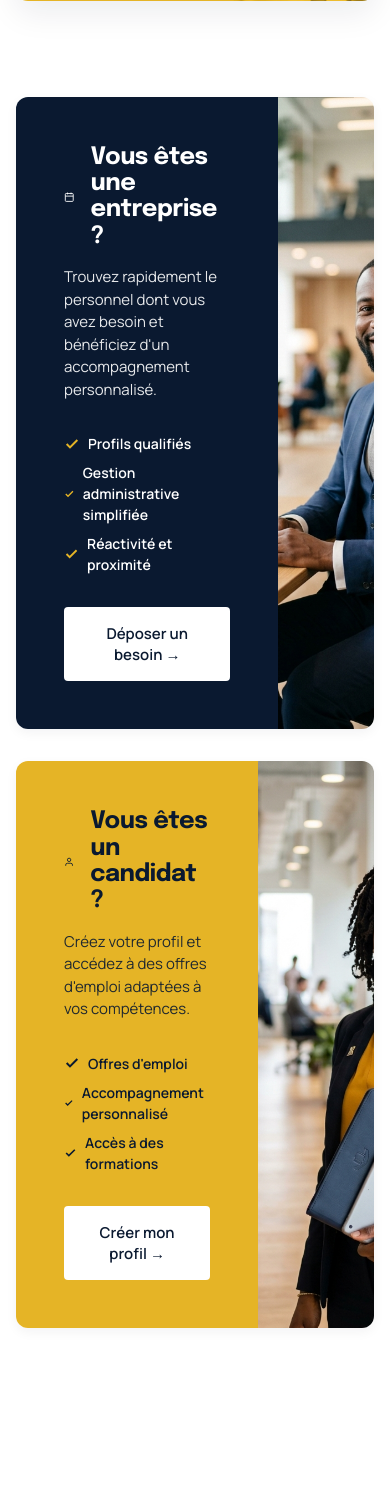
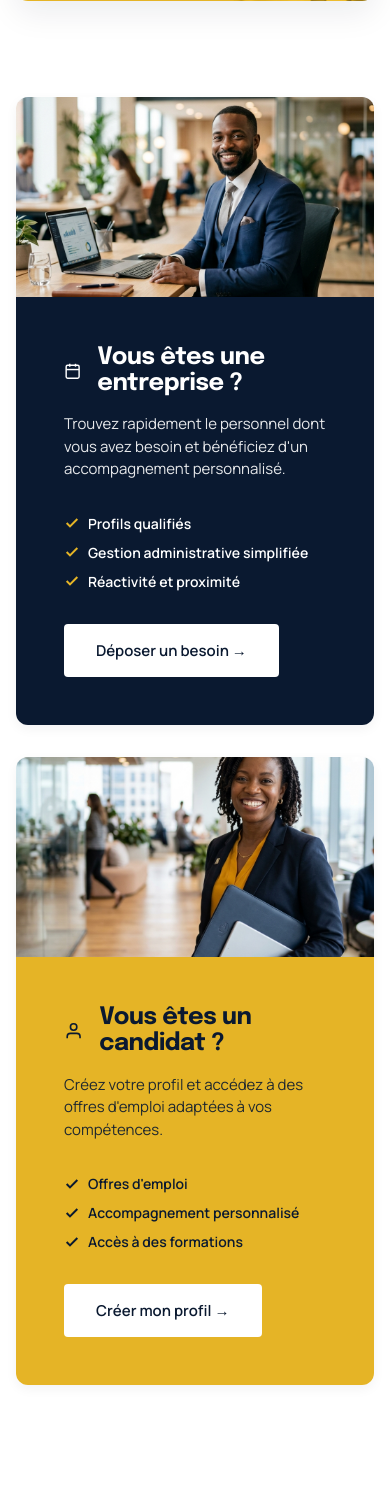
Before and after one commit to christ-dev30/cafpm-vitrine, a PHP site: page / in a window 390 px wide; the page is wider, and only the part inside the window is pictured. Shown: the part 4785-6290 px from the top of that part. Run offline with PHP 8.4, Linux system fonts and the light colour scheme.

Commit message:
fix: target cards en colonne sur mobile avec image au dessus

```diff
--- a/style.css
+++ b/style.css
@@ -1466,6 +1466,14 @@ img {
         grid-template-columns: 1fr;
         gap: var(--space-4);
     }
+    .target-card {
+        flex-direction: column;
+    }
+    .tc-image {
+        width: 100%;
+        height: 200px;
+        order: -1; /* Mettre l'image en haut de la carte */
+    }
 
     /* Footer */
     .footer-grid {
```
